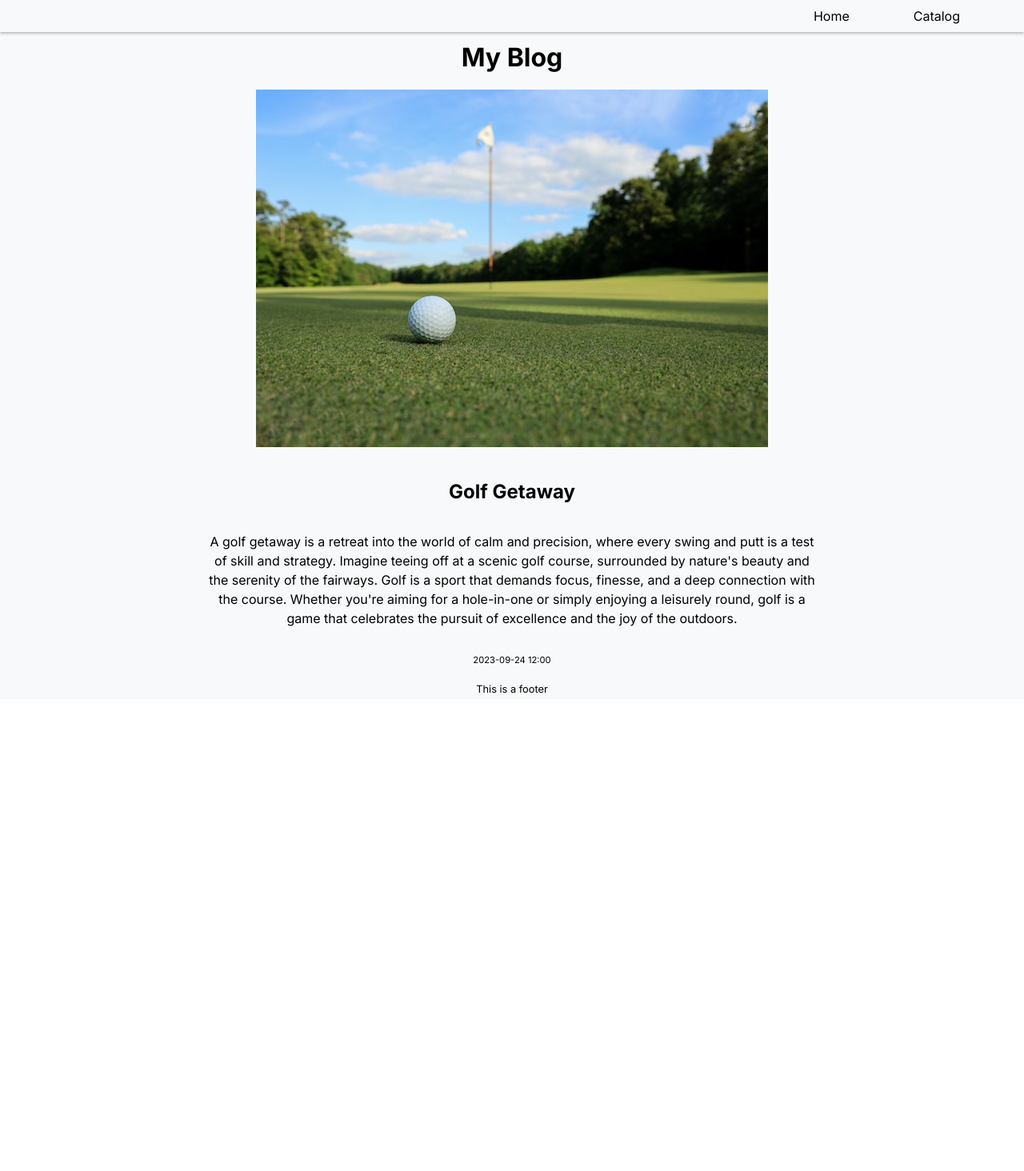
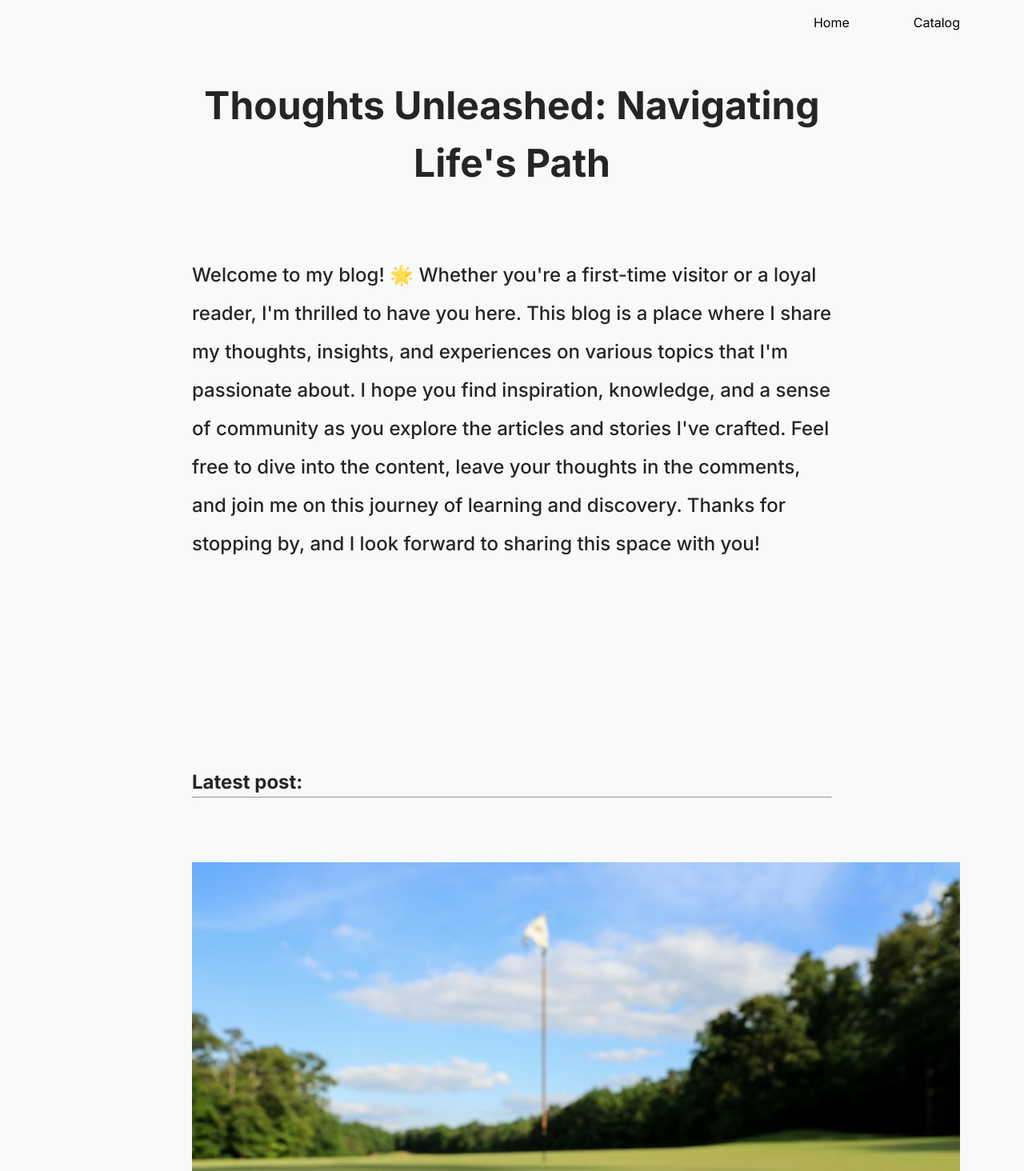
Before and after one commit to SKodehode/blog, a React (Vite) app: page / in a window 1280 px wide. Shown: the top 1464 px of the page at 80% size. Before the commit the page ends 874 px from the top, so only its background shows below. Built offline with nearby package versions, Linux system fonts and the light colour scheme.

Commit message:
Updated CSS for the home page, BlogPostLatest, BlogPostCard, component, catalog and header.

```diff
--- a/src/components/BlogPostCard.jsx
+++ b/src/components/BlogPostCard.jsx
@@ -14,7 +14,7 @@ function BlogPostCard({ posts }) {
           <img className="card-image" src={post.image} alt={post.title} />
           <h2 className="card-title">{post.title}</h2>
           <p className="card-content">{post.description}</p>
-          <p className="card-timestamp">{post.timestamp}</p>
+          <p className="card-timestamp">Posted  {post.timestamp}</p>
           <Link className="card-link" to={`/post/${post.id}`}>Read More</Link>
         </div>
       ))}
--- a/src/pages/Home.jsx
+++ b/src/pages/Home.jsx
@@ -7,7 +7,12 @@ function Home() {
     return(
         <LayoutBase>
             <div className="home-wrapper">
-                <h1>My Blog</h1>
+                <h1 className="home-title">Thoughts Unleashed: Navigating Life's Path</h1>
+                <p className="home-content">Welcome to my blog! 🌟 Whether you're a first-time visitor or a loyal reader, I'm thrilled to have you here. This blog is a place where I share my thoughts, insights, and experiences on various topics that I'm passionate about. I hope you find inspiration, knowledge, and a sense of community as you explore the articles and stories I've crafted. Feel free to dive into the content, leave your thoughts in the comments, and join me on this journey of learning and discovery. Thanks for stopping by, and I look forward to sharing this space with you!</p>
+            </div>
+            <div className="latest-section">
+            <h3 className="home-subtitle">Latest post:</h3>
+                <hr class="home-separator"></hr>
                 <BlogPostLatest posts={data}/>
             </div>
         </LayoutBase>
--- a/src/pages/Post.jsx
+++ b/src/pages/Post.jsx
@@ -11,8 +11,8 @@ function Post() {
   if (!post) {
     return (
       <LayoutBase>
-        <div className="error-message">
-          <p>Sorry, the requested post does not exist.</p>
+        <div className="error-container">
+          <p className="error-message">Sorry, the requested post does not exist.</p>
         </div>
       </LayoutBase>
     );
@@ -24,7 +24,7 @@ function Post() {
         <img className="post-image" src={post.image} alt={post.title} />
         <h2 className="post-title">{post.title}</h2>
         <p className="post-content">{post.content}</p>
-        <p className="post-timestamp">{post.timestamp}</p>
+        <p className="post-timestamp">Posted {post.timestamp}</p>
       </div>
     </LayoutBase>
   );
--- a/src/styles/BlogPostLatest.css
+++ b/src/styles/BlogPostLatest.css
@@ -0,0 +1,26 @@
+.latest-wrapper {
+    margin: 5rem 0rem;
+}
+
+.latest-image {
+    height: auto;
+    width: 60rem;
+    object-fit: contain;
+}
+
+.latest-title {
+    font-size: 4rem;
+    padding: 2rem 5rem;
+}
+
+.latest-content {
+    font-size: 1.5rem;
+    padding: 2rem 5rem;
+    text-align: start;
+    margin-bottom: 5rem;
+}
+
+.latest-timestamp {
+    font-size: 0.7rem;
+    padding: 1rem;
+}
--- a/src/styles/Catalog.css
+++ b/src/styles/Catalog.css
@@ -3,6 +3,7 @@
     grid-template-columns: 1fr 1fr 1fr;
     justify-content: center;
     align-items: end;
+    margin-top: 2.5rem;
     padding: 2.5rem 5rem;
     gap: 1rem;
 }
--- a/src/styles/Header.css
+++ b/src/styles/Header.css
@@ -1,13 +1,15 @@
 header {
     min-height: 2rem;
     width: 100%;
-    box-shadow: 0rem 0.1rem 0.2rem rgb(0,0,0,0.25);
-    padding: 0.5rem 0rem;
+    position: fixed;
+    top: 0;
+    z-index: 2;
 }
 
 nav {
     height: 100%;
     width: 100%;
+    padding: 1rem 0rem;
 }
 
 .nav-links {
--- a/src/styles/Home.css
+++ b/src/styles/Home.css
@@ -1,25 +1,38 @@
  .home-wrapper {
-    min-height: 100%;
+    min-height: 100vh;
     width: 100%;
-    padding: 0rem 15rem;
-    margin-top: 0.5rem;
+    padding: 5rem 15rem;
+    display: flex;
+    flex-direction: column;
+    justify-content: center;
+    align-items: center;
+    color: rgba(0,0,0,0.85);
 }
 
-.latest-image {
-    height: 75%;
-    width: auto;
-    padding: 1rem;
+.home-title {
+    font-size: 3rem;
+    margin-bottom: 5rem;
 }
 
-.latest-title {
-    padding: 1rem;
+.home-content {
+    font-size: 1.5rem;
+    font-weight: 500;
+    line-height: 2;
+    text-align: start;
 }
 
-.latest-content {
-    padding: 1rem;
+.latest-section {
+    height: 100%;
+    width: 100%;
+    padding: 10rem 15rem;
 }
 
-.latest-timestamp {
-    padding: 1rem;
-    font-size: 0.7rem;
+.home-subtitle {
+    font-size: 1.5rem;
+    text-align: start;
+    color: rgba(0,0,0,0.85);
 }
+
+.home-separator {
+    color: rgb(0,0,0,0.25);
+}
--- a/src/styles/Post.css
+++ b/src/styles/Post.css
@@ -1,9 +1,39 @@
 .post-wrapper {
     padding: 1rem 15rem;
+    margin-top: 5rem;
 }
 
 .post-image {
     width: 100%;
     max-height: 100vh;
-    object-fii:
+    object-fit: contain;
 }
+
+.post-title {
+    font-size: 4rem;
+    padding: 2.5rem 5rem;
+}
+
+.post-content {
+    font-size: 1.6rem;
+    padding: 1rem 5rem;
+    text-align: start;
+    margin-bottom: 5rem;
+}
+
+.post-timestamp {
+    font-size: 0.8rem;
+    padding: 2rem;
+}
+
+.error-container {
+    display: flex;
+    justify-content: center;
+    align-items: center;
+    min-height: 100%;
+    width: 100%;
+}
+
+.error-message {
+    font-size: 5rem;
+}
--- a/src/styles/main.css
+++ b/src/styles/main.css
@@ -1,5 +1,5 @@
 main {
-    min-height: 100%;
+    min-height: 100vh;
     width: 100%;
     display: flex;
     flex-direction: column;
```
